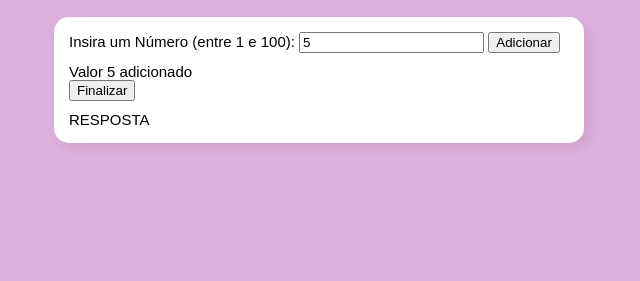
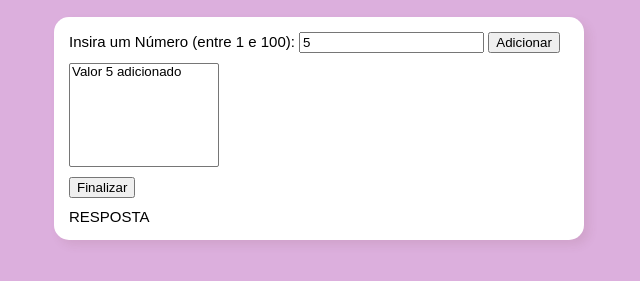
Before and after one commit to oharaju/analisador-de-numeros, a plain HTML site: page index.html in a window 1280 px wide. Both pictures are taken after typing "5" into the empty fields and a click on the button "Adicionar". Shown: the part 57-338 px from the top of the page, without its empty margins (321-961 px from the left). Drawn offline with Linux system fonts and the light colour scheme.

Commit message:
insert select and refactor script

```diff
--- a/index.html
+++ b/index.html
@@ -15,9 +15,9 @@
       <div>
         Insira um Número (entre 1 e 100):
         <input type="number" class="add"></input>
-        <button onclick="adicionarNumeros()">Adicionar</button>
-        <div class="numerosDigitados"></div>
-        <button>Finalizar</button>
+        <button onclick="adicionarNumeros(n)">Adicionar</button>
+        <br><select name="numerosDigitados" class="numerosDigitados" size="6"></select>
+        <br><button>Finalizar</button>
       </div>
       <div>
        RESPOSTA
--- a/script.js
+++ b/script.js
@@ -1,19 +1,37 @@
-function adicionarNumeros() {
-  let add = document.querySelector('input.add')
-  let numerosDigitados = document.querySelector('div.numerosDigitados')
-  let resposta = Number(add.value)
-
-
-  if (add.value.length == 0 || resposta > 100) {
-    alert("INVÁLIDO! Digite um número entre 1 e 100")
-
-  } else {
-    numerosDigitados.innerHTML += ` Valor ${resposta} adicionado `
-  }
-  console.log(add, numerosDigitados)
-
-}
+let n = document.querySelector('input.add')
+let lista = document.querySelector('select.numerosDigitados')
+let item = document.createElement('option')
+let valores = []
 
 
 
+function adicionarNumeros() {
+
+  if (n.value <= 0 || n.value > 100) {
+    alert("INVÁLIDO! Digite um número entre 1 e 100")
+
+
+
+  } else if(n.value === item.value) {
+    alert("Número repetido, insira outro valor")
+
+
+  } else {
+    let resposta = Number(n.value)
+    let item = document.createElement('option')
+    lista.append(item)
+
+    item.innerHTML = ` Valor ${resposta} adicionado `
+  }
+}
+  console.log(lista)
+
+
 //numerosDigitados.append((` Valor ${resposta} adicionado `))
+/*
+else {
+  valores.push(Number(add.value))
+  let item = document.createElement('option')
+  item.text = ` Valor ${resposta} adicionado `
+  lista.appendChild(item)
+  */
--- a/style.css
+++ b/style.css
@@ -25,3 +25,8 @@ button {
 .numerosDigitados{
   width: 30%;
 }
+
+select {
+  width: 150px;
+  margin-bottom: 10px;
+}
```
